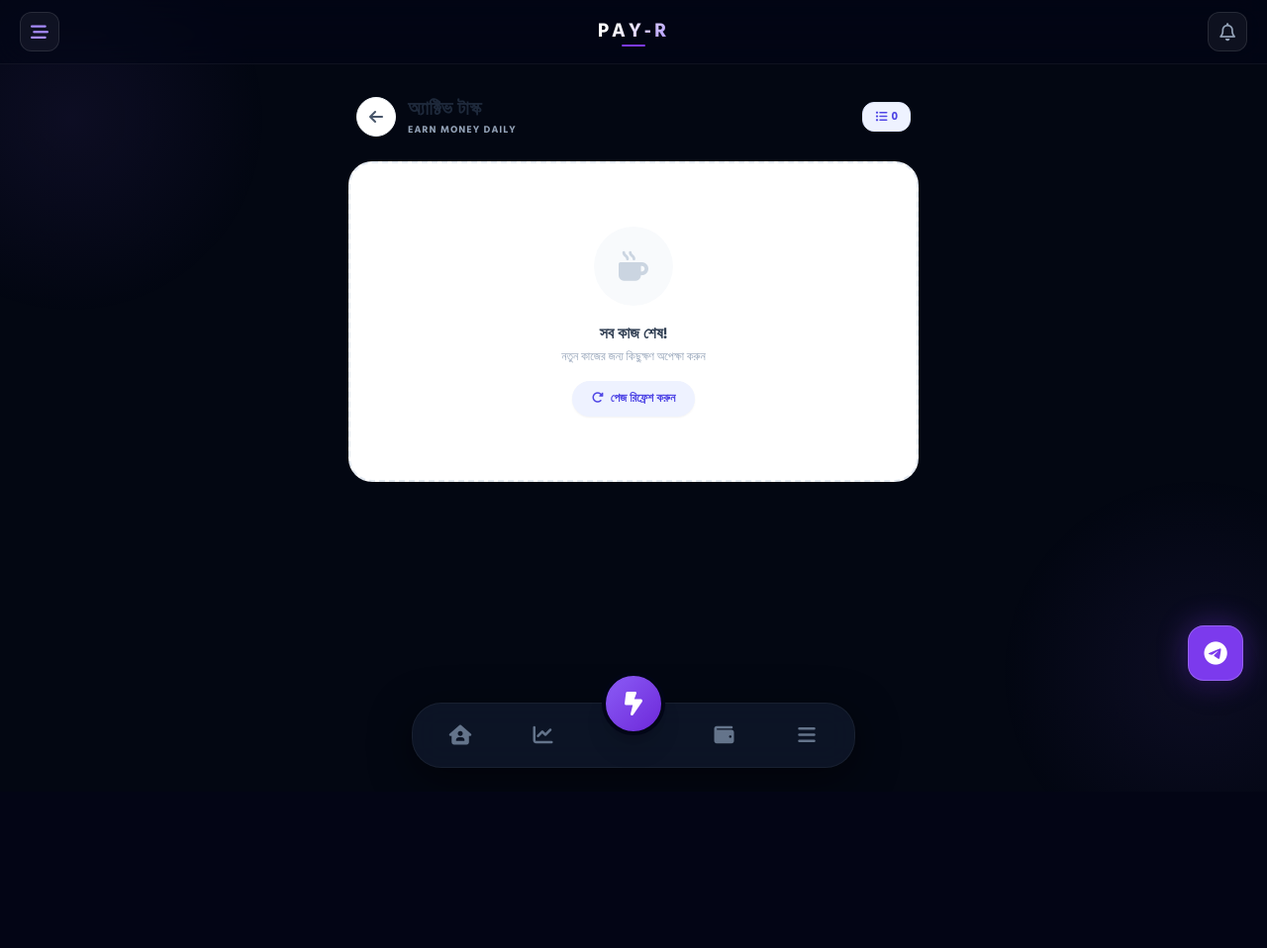
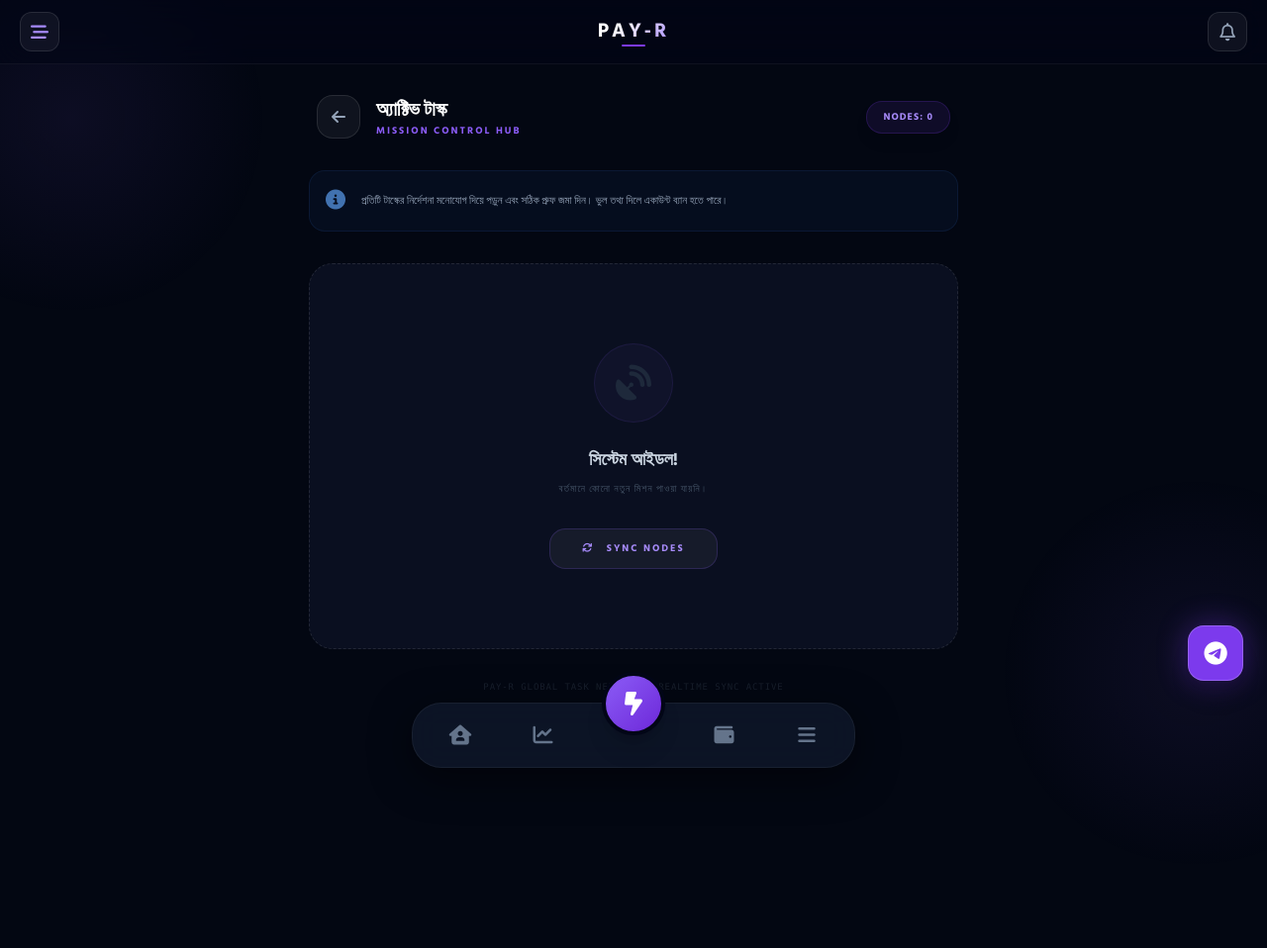
Before and after one commit to siafulislam45/Oay, a Flask app: page /tasks in a window 1280 px wide. Shown: the whole page at 99% size. Before the commit the page ends 776 px from the top, so only its background shows below. Run offline with Flask 3, Linux system fonts and the light colour scheme; the visitor is signed in with stand-in values (Sample User, id 1); data that the repository does not hold is empty; parts of the project's set-up code (start-up, migrations or seed data) failed here and were passed over; some libraries are stand-ins or nearby versions.

Commit message:
Update tasks.html

```diff
--- a/templates/tasks.html
+++ b/templates/tasks.html
@@ -2,133 +2,188 @@
 {% block content %}
 
 <style>
-    .fade-up { animation: fadeUp 0.5s cubic-bezier(0.16, 1, 0.3, 1) forwards; opacity: 0; transform: translateY(20px); }
-    @keyframes fadeUp { to { opacity: 1; transform: translateY(0); } }
+    /* AI Task Reveal Animation */
+    .task-reveal { animation: revealIn 0.7s cubic-bezier(0.16, 1, 0.3, 1) forwards; opacity: 0; }
+    @keyframes revealIn { from { opacity: 0; transform: translateY(30px); } to { opacity: 1; transform: translateY(0); } }
 
-    .task-card { transition: all 0.3s ease; }
-    .task-card:hover { transform: translateY(-3px); box-shadow: 0 10px 25px -5px rgba(79, 70, 229, 0.15); }
-    .task-card:active { transform: scale(0.98); }
+    /* Premium Mission Cards */
+    .mission-card {
+        background: rgba(15, 23, 42, 0.6);
+        backdrop-filter: blur(20px);
+        border: 1px solid rgba(139, 92, 246, 0.1);
+        border-radius: 28px;
+        transition: all 0.3s cubic-bezier(0.4, 0, 0.2, 1);
+        position: relative;
+        overflow: hidden;
+    }
+    .mission-card:hover {
+        border-color: rgba(139, 92, 246, 0.4);
+        transform: translateY(-5px);
+        box-shadow: 0 10px 30px rgba(0, 0, 0, 0.4);
+    }
+
+    /* Status Glows */
+    .reward-glow {
+        background: rgba(16, 185, 129, 0.1);
+        color: #10b981;
+        border: 1px solid rgba(16, 185, 129, 0.2);
+        box-shadow: 0 0 10px rgba(16, 185, 129, 0.1);
+    }
+
+    .btn-mission {
+        background: linear-gradient(135deg, #8B5CF6 0%, #6D28D9 100%);
+        box-shadow: 0 5px 15px rgba(139, 92, 246, 0.2);
+        transition: all 0.3s ease;
+    }
+    .btn-mission:active { transform: scale(0.95); }
+
+    .btn-retry {
+        background: rgba(244, 63, 94, 0.1);
+        color: #fb7185;
+        border: 1px solid rgba(244, 63, 94, 0.2);
+    }
+
+    /* Icon Nodes */
+    .icon-node {
+        width: 48px;
+        height: 48px;
+        border-radius: 16px;
+        display: flex;
+        align-items: center;
+        justify-content: center;
+        font-size: 20px;
+        border: 1px solid rgba(255, 255, 255, 0.05);
+        box-shadow: inset 0 0 10px rgba(0,0,0,0.2);
+    }
 </style>
 
-<div class="max-w-xl mx-auto space-y-6 fade-up pb-32 pt-4">
+<div class="max-w-2xl mx-auto space-y-8 task-reveal pb-32 pt-4 px-2">
 
-    <!-- 1. HEADER SECTION -->
-    <div class="flex items-center justify-between px-2 mb-2">
-        <div class="flex items-center gap-3">
-            <a href="/dashboard" class="h-10 w-10 bg-white rounded-full flex items-center justify-center text-slate-600 shadow-sm hover:text-[#4F46E5] transition border border-slate-100">
+    <!-- 1. HEADER PROTOCOL -->
+    <div class="flex items-center justify-between px-2">
+        <div class="flex items-center gap-4">
+            <a href="/dashboard" class="h-11 w-11 bg-white/5 border border-white/10 rounded-2xl flex items-center justify-center text-slate-400 hover:text-white transition-all">
                 <i class="fa-solid fa-arrow-left"></i>
             </a>
             <div>
-                <h2 class="text-xl font-bold text-slate-800">অ্যাক্টিভ টাস্ক</h2>
-                <p class="text-[10px] font-bold text-slate-400 uppercase tracking-widest">Earn Money Daily</p>
+                <h2 class="text-xl font-black text-white tracking-tight uppercase">অ্যাক্টিভ টাস্ক</h2>
+                <p class="text-[10px] font-black text-violet-500 uppercase tracking-[2px]">Mission Control Hub</p>
             </div>
         </div>
-        <div class="bg-indigo-50 text-[#4F46E5] px-3 py-1.5 rounded-xl text-xs font-bold border border-indigo-100 shadow-sm flex items-center gap-1">
-            <i class="fa-solid fa-list-ul"></i> {{ tasks|length }}
+        <div class="bg-violet-600/10 text-violet-400 px-4 py-2 rounded-2xl text-[10px] font-black border border-violet-600/20 shadow-lg flex items-center gap-2 uppercase tracking-widest">
+            Nodes: {{ tasks|length }}
         </div>
     </div>
 
+    <!-- 2. SYSTEM BROADCAST (Optional Notice) -->
+    <div class="bg-blue-500/5 border border-blue-500/10 p-4 rounded-2xl flex items-center gap-4 reveal">
+        <div class="text-blue-400 text-xl animate-pulse"><i class="fa-solid fa-circle-info"></i></div>
+        <p class="text-[11px] text-slate-400 font-medium">প্রতিটি টাস্কের নির্দেশনা মনোযোগ দিয়ে পড়ুন এবং সঠিক প্রুফ জমা দিন। ভুল তথ্য দিলে একাউন্ট ব্যান হতে পারে।</p>
+    </div>
 
-
-    <!-- 3. NORMAL TASK LIST -->
-    <div class="space-y-4 relative">
+    <!-- 3. MISSION LIST -->
+    <div class="space-y-5 relative">
         {% for task in tasks %}
 
-        <!-- Logic for Category Icons -->
-        {% set icon_bg = 'bg-slate-50 text-slate-600 border-slate-100' %}
-        {% set icon_class = 'fa-solid fa-globe' %}
+        <!-- Logic for Dynamic Category Icons -->
+        {% set node_style = 'bg-slate-500/10 text-slate-400 border-white/5' %}
+        {% set icon_class = 'fa-solid fa-microchip' %}
 
         {% if 'YouTube' in task.category %}
-            {% set icon_bg = 'bg-red-50 text-red-500 border-red-100' %}
+            {% set node_style = 'bg-rose-500/10 text-rose-500 border-rose-500/20' %}
             {% set icon_class = 'fa-brands fa-youtube' %}
         {% elif 'Facebook' in task.category %}
-            {% set icon_bg = 'bg-blue-50 text-blue-600 border-blue-100' %}
+            {% set node_style = 'bg-blue-500/10 text-blue-500 border-blue-500/20' %}
             {% set icon_class = 'fa-brands fa-facebook' %}
         {% elif 'TikTok' in task.category %}
-            {% set icon_bg = 'bg-slate-800 text-white border-slate-700' %}
+            {% set node_style = 'bg-slate-200/10 text-white border-white/20' %}
             {% set icon_class = 'fa-brands fa-tiktok' %}
         {% elif 'Telegram' in task.category %}
-            {% set icon_bg = 'bg-sky-50 text-sky-500 border-sky-100' %}
+            {% set node_style = 'bg-sky-500/10 text-sky-400 border-sky-500/20' %}
             {% set icon_class = 'fa-brands fa-telegram' %}
         {% endif %}
 
-        <div class="task-card bg-white p-5 rounded-3xl shadow-sm border border-slate-100 relative overflow-hidden group">
+        <div class="mission-card p-6 flex flex-col md:flex-row md:items-center justify-between gap-6 group">
 
-            <!-- Rejected Overlay Border -->
-            {% if task.is_rejected %}
-            <div class="absolute top-0 left-0 w-1.5 h-full bg-red-500"></div>
-            {% else %}
-            <div class="absolute top-0 left-0 w-1.5 h-full bg-transparent group-hover:bg-[#4F46E5] transition-colors duration-300"></div>
-            {% endif %}
-
-            <div class="flex items-start justify-between gap-4 pl-2">
-
-                <!-- Left: Icon & Info -->
-                <div class="flex gap-4 w-full">
-                    <div class="h-12 w-12 rounded-2xl flex items-center justify-center text-2xl shadow-sm border {{ icon_bg }} flex-shrink-0">
+            <!-- Left: Icon & Mission Info -->
+            <div class="flex gap-5">
+                <div class="icon-node flex-shrink-0 {{ node_style }}">
                     <i class="{{ icon_class }}"></i>
                 </div>
-                    <div class="flex-grow pr-2">
-                        <h3 class="font-bold text-slate-800 text-sm line-clamp-1 mb-0.5">{{ task.title }}</h3>
+                <div class="flex-grow">
+                    <h3 class="font-bold text-slate-100 text-sm leading-snug mb-2 group-hover:text-violet-400 transition-colors">{{ task.title }}</h3>
 
-                        <!-- Badges & Rejection Notice -->
-                        <div class="flex flex-wrap items-center gap-1.5 mt-1">
-                            <span class="text-[9px] font-bold bg-slate-100 text-slate-500 px-2 py-0.5 rounded border border-slate-200">
+                    <!-- Metadata Badges -->
+                    <div class="flex flex-wrap items-center gap-2">
+                        <span class="text-[9px] font-black uppercase tracking-tighter bg-white/5 text-slate-500 px-2 py-0.5 rounded border border-white/5">
                             {{ task.category }}
                         </span>
                         {% if task.task_type == 'screenshot' %}
-                                <span class="text-[9px] font-bold bg-purple-50 text-purple-600 px-2 py-0.5 rounded border border-purple-100 flex items-center gap-1">
-                                    <i class="fa-solid fa-camera"></i> Proof
+                            <span class="text-[9px] font-black uppercase tracking-tighter bg-violet-500/10 text-violet-400 px-2 py-0.5 rounded border border-violet-500/20 flex items-center gap-1.5">
+                                <i class="fa-solid fa-camera-retro"></i> Proof Required
                             </span>
                         {% endif %}
                     </div>
 
-                        <!-- If Rejected, show reason or notice -->
+                    <!-- Alert for Rejection -->
                     {% if task.is_rejected %}
-                            <p class="text-[10px] text-red-500 font-bold mt-2 bg-red-50 px-2 py-1 rounded inline-block border border-red-100">
-                                <i class="fa-solid fa-triangle-exclamation"></i> প্রুফ বাতিল হয়েছে! আবার চেষ্টা করুন।
+                        <div class="mt-3 p-2 bg-rose-500/5 border border-rose-500/20 rounded-xl flex items-center gap-2">
+                            <i class="fa-solid fa-triangle-exclamation text-rose-500 text-[10px]"></i>
+                            <p class="text-[9px] text-rose-500 font-black uppercase tracking-tighter">
+                                প্রুফ রিজেক্ট করা হয়েছে! পুনরায় ট্রাই করুন।
                             </p>
+                        </div>
                     {% else %}
-                            <p class="text-[11px] text-slate-400 mt-1.5 line-clamp-1">{{ task.description }}</p>
+                        <p class="text-[11px] text-slate-500 mt-2 line-clamp-1 font-medium opacity-60 italic">{{ task.description }}</p>
                     {% endif %}
                 </div>
             </div>
 
-                <!-- Right: Reward & Button -->
-                <div class="flex flex-col items-end gap-2 flex-shrink-0">
-                    <span class="text-sm font-bold text-green-600 font-mono bg-green-50 px-2 py-0.5 rounded-lg border border-green-100">
+            <!-- Right: Reward & Actions -->
+            <div class="flex items-center justify-between md:flex-col md:items-end md:justify-center gap-4 pt-4 md:pt-0 border-t md:border-t-0 border-white/5">
+                <div class="flex flex-col md:items-end">
+                    <span class="text-[8px] font-black text-slate-600 uppercase tracking-widest mb-0.5">Allocation</span>
+                    <span class="reward-glow px-3 py-1 rounded-lg text-xs font-black monofont tracking-tighter">
                         +৳{{ task.reward }}
                     </span>
+                </div>
 
                 {% if task.task_type == 'screenshot' %}
-                        <a href="/task/submit/{{ task.id }}" class="h-9 px-4 rounded-xl flex items-center justify-center text-xs font-bold shadow-md transition
-                            {{ 'bg-red-50 text-red-600 hover:bg-red-500 hover:text-white border border-red-200' if task.is_rejected else 'bg-[#4F46E5] text-white hover:bg-indigo-700' }}">
-                            {{ 'Retry' if task.is_rejected else 'Start' }}
+                    <a href="/task/submit/{{ task.id }}" class="h-10 px-6 rounded-2xl flex items-center justify-center text-[10px] font-black uppercase tracking-[2px] shadow-xl transition-all
+                        {{ 'btn-retry' if task.is_rejected else 'btn-mission text-white' }}">
+                        {{ 'Retry Node' if task.is_rejected else 'Initialize' }}
                     </a>
                 {% else %}
-                        <a href="{{ task.link }}" target="_blank" class="h-9 px-4 rounded-xl bg-slate-100 text-slate-600 flex items-center justify-center text-xs font-bold shadow-sm hover:bg-slate-200 transition">
-                            Visit
+                    <a href="{{ task.link }}" target="_blank" class="h-10 px-6 rounded-2xl bg-white/5 border border-white/10 text-slate-300 flex items-center justify-center text-[10px] font-black uppercase tracking-[2px] hover:bg-white/10 transition-all">
+                        Execute Link
                     </a>
                 {% endif %}
             </div>
 
+            <!-- Side Accent -->
+            <div class="absolute top-0 left-0 w-1 h-full {% if task.is_rejected %} bg-rose-500 {% else %} bg-transparent group-hover:bg-violet-500 {% endif %} transition-all duration-300"></div>
         </div>
+
+        {% else %}
+        <!-- System Idle State -->
+        <div class="text-center py-20 ai-card border-dashed border-white/10">
+            <div class="w-20 h-20 bg-violet-500/5 rounded-full flex items-center justify-center mx-auto mb-6 text-4xl text-slate-800 border border-violet-500/10">
+                <i class="fa-solid fa-satellite-dish"></i>
             </div>
-        {% else %}
-        <!-- Empty State -->
-        <div class="text-center py-16 bg-white rounded-3xl border-2 border-dashed border-slate-200 shadow-sm">
-            <div class="h-20 w-20 bg-slate-50 rounded-full flex items-center justify-center mx-auto mb-4 text-3xl text-slate-300">
-                <i class="fa-solid fa-mug-hot"></i>
-            </div>
-            <h3 class="text-base font-bold text-slate-700">সব কাজ শেষ!</h3>
-            <p class="text-xs text-slate-400 mt-1">নতুন কাজের জন্য কিছুক্ষণ অপেক্ষা করুন</p>
-            <button onclick="location.reload()" class="mt-4 text-xs font-bold text-[#4F46E5] bg-indigo-50 px-5 py-2.5 rounded-full hover:bg-indigo-100 transition shadow-sm">
-                <i class="fa-solid fa-rotate-right mr-1"></i> পেজ রিফ্রেশ করুন
+            <h3 class="text-lg font-bold text-slate-300">সিস্টেম আইডল!</h3>
+            <p class="text-[10px] text-slate-600 uppercase tracking-widest mt-2">বর্তমানে কোনো নতুন মিশন পাওয়া যায়নি।</p>
+            <button onclick="location.reload()" class="mt-8 bg-white/5 text-violet-400 px-8 py-3 rounded-2xl text-[10px] font-black uppercase tracking-[2px] border border-violet-500/20 hover:bg-violet-600 hover:text-white transition-all">
+                <i class="fa-solid fa-arrows-rotate mr-2"></i> Sync Nodes
             </button>
         </div>
         {% endfor %}
     </div>
 
+    <!-- Security Footer -->
+    <div class="text-center opacity-30">
+        <p class="text-[9px] font-mono text-slate-600 tracking-widest uppercase">Pay-R Global Task Network • Realtime Sync Active</p>
+    </div>
+
 </div>
 
 {% endblock %}
```
Lines whose indentation alone changed are shown as unchanged.
